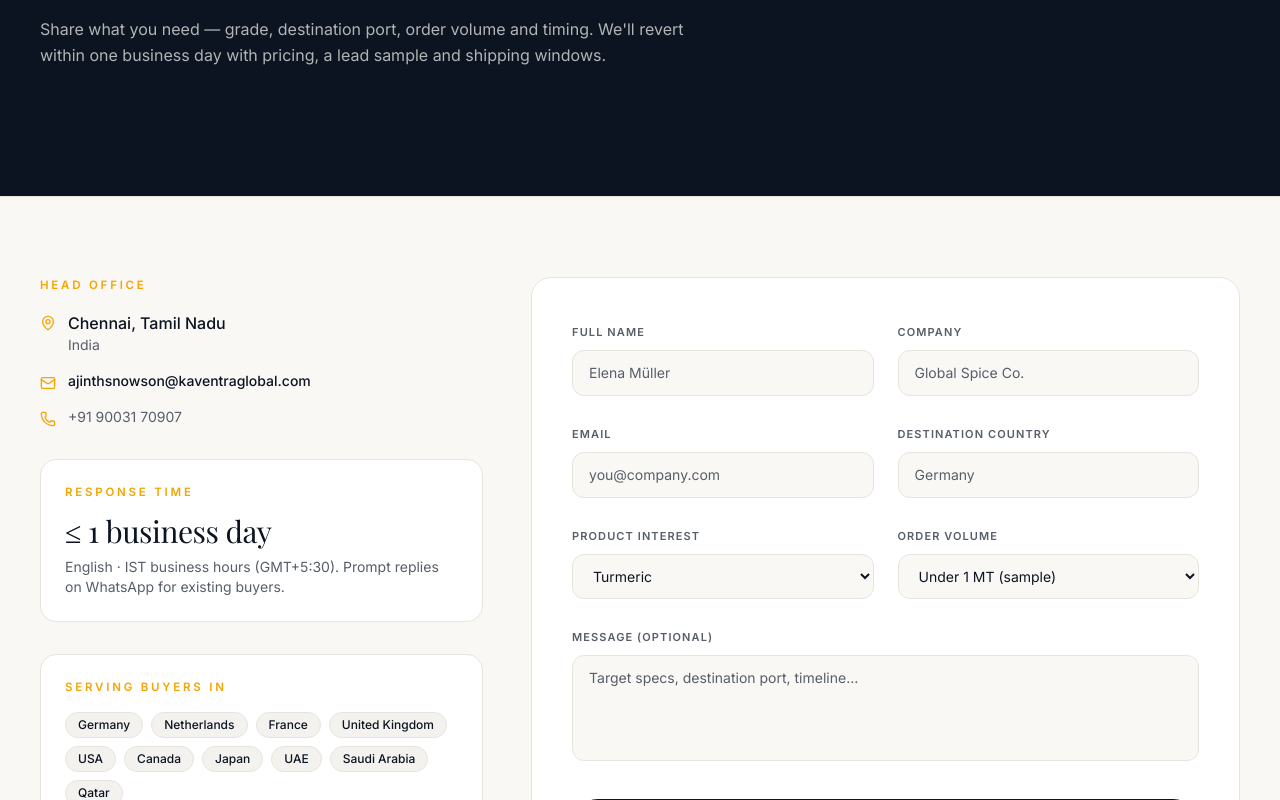
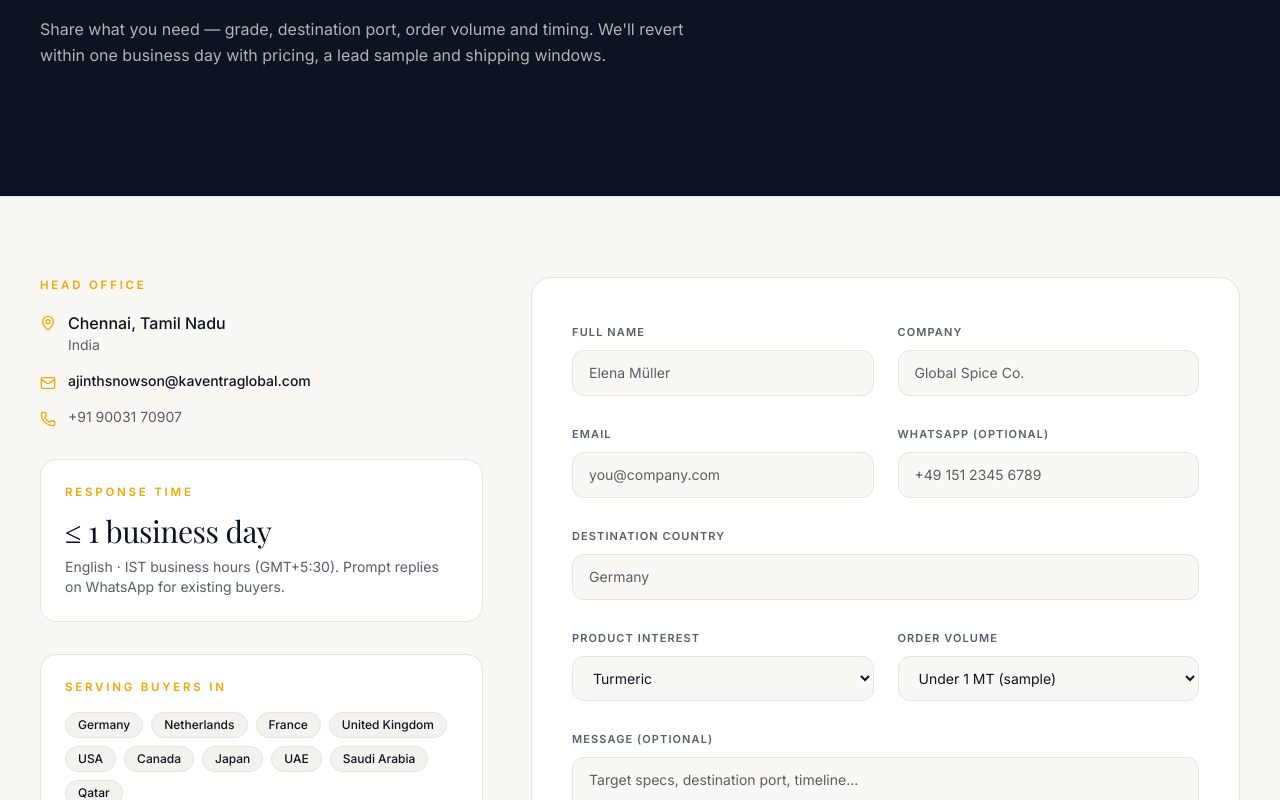
Before and after one commit to GaneshPrasad14/Kaventra, a React (Vite) app: page /contact in a window 1280 px wide. Shown: the part 400-1200 px from the top of the page. Built offline with nearby package versions, Linux system fonts and the light colour scheme; a web font is replaced by a local one.

Commit message:
Update contact.tsx

```diff
--- a/src/routes/contact.tsx
+++ b/src/routes/contact.tsx
@@ -37,6 +37,7 @@ const schema = z.object({
   name: z.string().trim().min(2, "Enter your full name").max(80),
   company: z.string().trim().min(2, "Enter your company").max(120),
   email: z.string().trim().email("Enter a valid email").max(160),
+  whatsapp: z.string().trim().max(40).optional().or(z.literal("")),
   country: z.string().trim().min(2, "Enter destination country").max(80),
   product: z.enum(products),
   volume: z.enum(volumes),
@@ -187,6 +188,9 @@ function ContactPage() {
                     <Field label="Full name" name="name" error={errors.name} placeholder="Elena Müller" />
                     <Field label="Company" name="company" error={errors.company} placeholder="Global Spice Co." />
                     <Field label="Email" name="email" type="email" error={errors.email} placeholder="you@company.com" />
+                    <Field label="WhatsApp (optional)" name="whatsapp" error={errors.whatsapp} placeholder="+49 151 2345 6789" />
+                  </div>
+                  <div className="grid gap-6">
                     <Field label="Destination country" name="country" error={errors.country} placeholder="Germany" />
                   </div>
                   <div className="grid gap-6 md:grid-cols-2">
```
